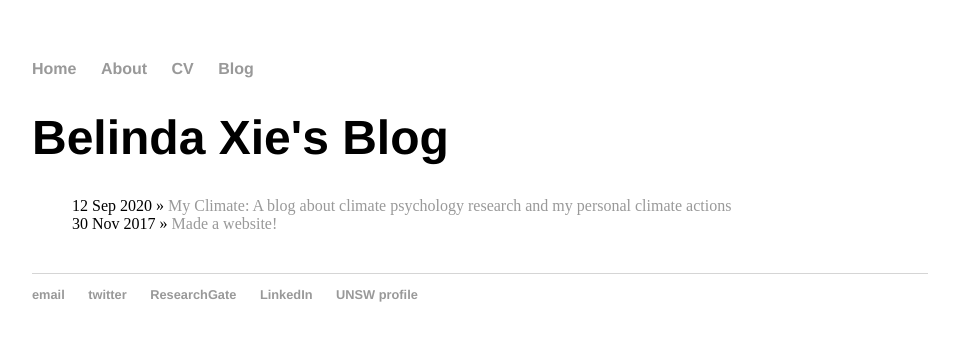
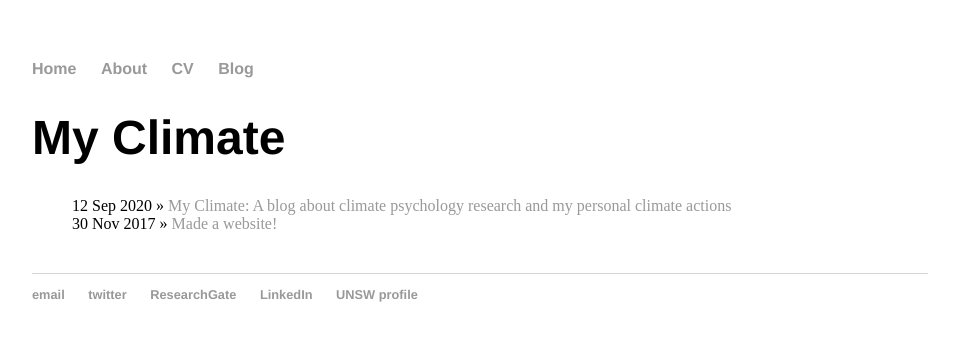
Before and after one commit to belindaxie/belindaxie.github.io, a Jekyll site: the page built from blog/index.html, in a window 1280 px wide. Shown: the top 341 px of the page, without its empty margins (160-1119 px from the left). Built offline with Jekyll 4.4.1, drawn with Linux system fonts in a browser that asks for light colours.

Commit message:
changed name of blog to My Climate

```diff
--- a/blog/index.html
+++ b/blog/index.html
@@ -1,6 +1,6 @@
 ---
 layout: default
-title: Belinda Xie's Blog
+title: My Climate
 ---
 	<h1>{{ page.title }}</h1>
 	<ul class="posts">
```
